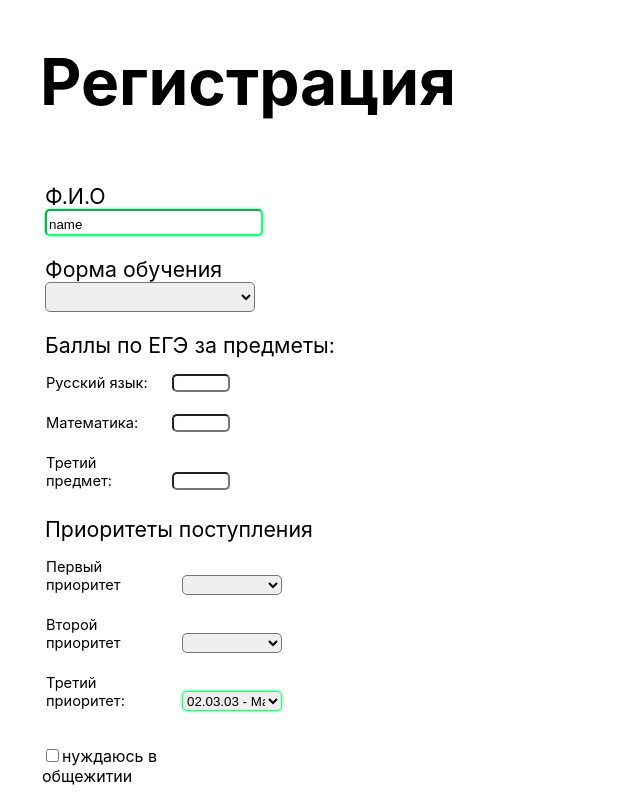
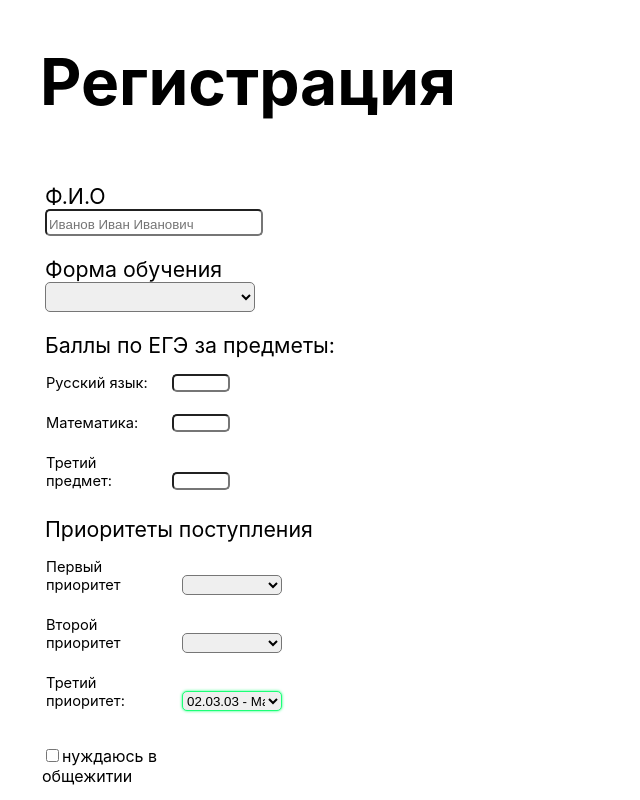
Before and after one commit to Bikmay/priemka, a React (Create React App) app: page / in a window 1280 px wide. Shown: the top 800 px of the page, without its empty margins (0-640 px from the left). Built offline with nearby package versions, Linux system fonts and the light colour scheme.

Commit message:
Update App.js

```diff
--- a/src/App.js
+++ b/src/App.js
@@ -12,7 +12,7 @@ function App() {
             </li>
             <li class="substrings"><label>Ф.И.О</label></li>
 			<li class="colon1">
-                <input type="text" name="Name" value="name" placeholder="Иванов Иван Иванович" required/>
+                <input type="text" name="Name" placeholder="Иванов Иван Иванович" required/>
             </li>
             <li class="substrings"><label>Форма обучения</label></li>
 			<li class="colon1">
```
